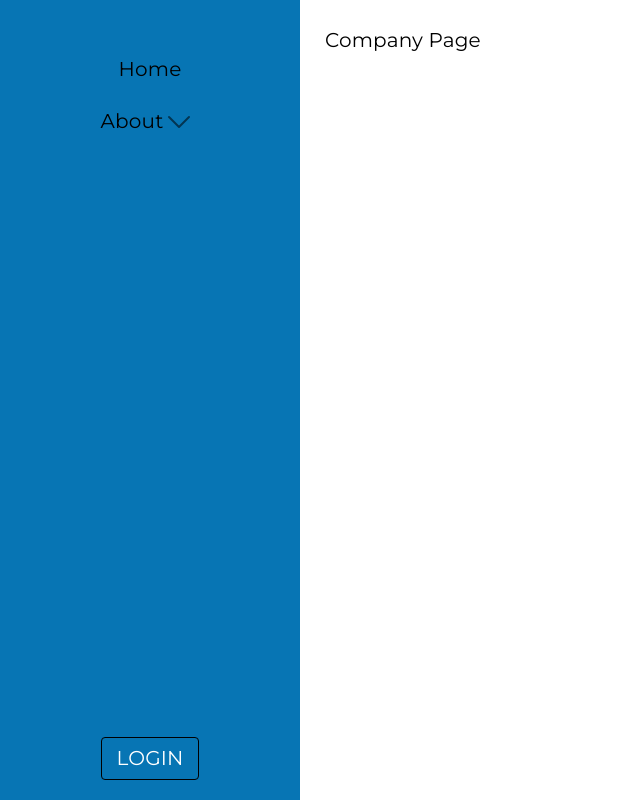
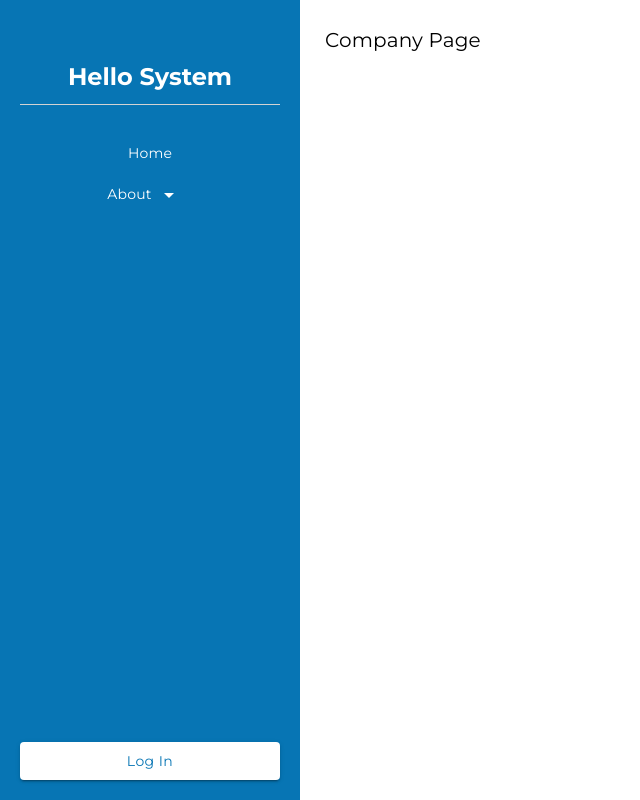
Before and after one commit to VengerAlex/test-project, a React (Vite) app: page /about/company in a window 1280 px wide. Shown: the whole page, without its empty margins (0-640 px from the left). Built offline with nearby package versions, Linux system fonts and the light colour scheme.

Commit message:
restyle Sidebar

```diff
--- a/src/components/UI/Footer/index.tsx
+++ /dev/null
@@ -1,32 +0,0 @@
-import { Box, Button, Typography } from '@mui/material'
-import { useContext } from 'react'
-import { AuthContext } from '@components/Contexts/AuthContext'
-import { Link } from 'react-router-dom'
-import { ROUTES } from '@utils/constants'
-
-export const Footer = () => {
-  const { user, logout } = useContext(AuthContext)
-
-  return (
-    <Box sx={{ marginTop: 'auto' }}>
-      {user ? (
-        <Button
-          onClick={logout}
-          variant='outlined'
-          color='inherit'
-        >
-          <Typography sx={{ color: '#fff' }}>Log Out</Typography>
-        </Button>
-      ) : (
-        <Link to={ROUTES.SIGN_IN}>
-          <Button
-            variant='outlined'
-            color='inherit'
-          >
-            <Typography sx={{ color: '#fff' }}>Login</Typography>
-          </Button>
-        </Link>
-      )}
-    </Box>
-  )
-}
--- a/src/components/UI/Menu/DropDownItem.tsx
+++ /dev/null
@@ -1,44 +0,0 @@
-import {useState} from 'react'
-import {
-  Box, Typography, ListItem, ListItemIcon, ListItemButton
-} from '@mui/material'
-import {Link, useLocation} from 'react-router-dom'
-import {MenuItemTS} from '@utils/types'
-import { CaretUp, CaretDown } from 'phosphor-react'
-
-interface DropDownItemProps {
-  item: MenuItemTS
-}
-
-export const DropDownItem = ({item}: DropDownItemProps) => {
-  const {pathname} = useLocation()
-  const [isDropDownOpen, setIsDropDownOpen] = useState(false)
-
-  const currentIcon = isDropDownOpen ? <CaretUp size={32} /> : <CaretDown size={32} />
-  const isActivePage = pathname === item.href
-
-  if (item.items) {
-    return (
-      <Box>
-        <ListItemButton
-          onClick={() => setIsDropDownOpen(!isDropDownOpen)}>
-          {item.label}
-          <ListItemIcon>
-            {currentIcon}
-          </ListItemIcon>
-        </ListItemButton>
-        {isDropDownOpen && item.items.map((child, index) =>
-          <ListItem key={index}>
-            <DropDownItem item={child} />
-          </ListItem>
-        )}
-      </Box>
-    )
-  } else {
-    return (
-      <Link to={item.href || '#'}>
-        <Typography sx={{color: isActivePage ? 'red' : ''}}>{item.label}</Typography>
-      </Link>
-    )
-  }
-}
--- a/src/components/UI/Menu/index.tsx
+++ /dev/null
@@ -1,25 +0,0 @@
-import { MenuItem } from '@mui/material'
-import { MenuWrapper, SMenuList } from '@ui/styles'
-import { DropDownItem } from '@ui/Menu/DropDownItem'
-import menuData from '@data/menu/index.json'
-
-const Menu = () => {
-  const { items } = menuData
-
-  return (
-    <MenuWrapper>
-      <SMenuList>
-        {items.map((item, index) => (
-          <MenuItem
-            component='ul'
-            key={index}
-          >
-            <DropDownItem item={item} />
-          </MenuItem>
-        ))}
-      </SMenuList>
-    </MenuWrapper>
-  )
-}
-
-export default Menu
--- /dev/null
+++ b/src/components/UI/Sidebar/Footer/index.tsx
@@ -0,0 +1,40 @@
+import { Box, Button } from '@mui/material'
+import { useContext } from 'react'
+import { AuthContext } from '@components/Contexts/AuthContext'
+import { Link } from 'react-router-dom'
+import { ROUTES } from '@utils/constants'
+import styled from '@emotion/styled'
+
+const PrimaryButton = styled(Button)`
+  width: 100%;
+  font-size: 14px;
+  padding: 7px 10px;
+  text-transform: none;
+  color: #0775b4;
+  background-color: white;
+
+  :hover {
+    background-color: whitesmoke;
+  }
+`
+
+export const Footer = () => {
+  const { user, logout } = useContext(AuthContext)
+
+  return (
+    <Box sx={{ marginTop: 'auto', width: '100%' }}>
+      {user ? (
+        <PrimaryButton
+          onClick={logout}
+          variant='contained'
+        >
+          Log Out
+        </PrimaryButton>
+      ) : (
+        <Link to={ROUTES.SIGN_IN}>
+          <PrimaryButton variant='contained'>Log In</PrimaryButton>
+        </Link>
+      )}
+    </Box>
+  )
+}
--- /dev/null
+++ b/src/components/UI/Sidebar/Header/UserCard.tsx
@@ -0,0 +1,42 @@
+import { AuthContext } from '@components/Contexts/AuthContext'
+import styled from '@emotion/styled'
+import { Typography } from '@mui/material'
+import { Box } from '@mui/system'
+import { useContext } from 'react'
+
+const SUserCard = styled(Box)`
+  width: 100%;
+  border-top: 1px solid lightgray;
+  display: flex;
+  gap: 15px;
+  align-items: center;
+  justify-content: center;
+  padding: 20px 0;
+`
+const UserIcon = styled(Box)`
+  width: 50px;
+  height: 50px;
+  border-radius: 50%;
+  display: flex;
+  align-items: center;
+  justify-content: center;
+  background-color: white;
+  font-size: 32px;
+  font-weight: bold;
+  color: #0775b4;
+`
+const UserName = styled(Typography)`
+  font-size: 18px;
+  color: white;
+`
+
+export const UserCard = () => {
+  const { user } = useContext(AuthContext)
+
+  return user ? (
+    <SUserCard>
+      <UserIcon>{user?.username.substring(0, 1)}</UserIcon>
+      <UserName variant='h5'>{user?.username}</UserName>
+    </SUserCard>
+  ) : null
+}
--- /dev/null
+++ b/src/components/UI/Sidebar/Header/index.tsx
@@ -0,0 +1,18 @@
+import styled from '@emotion/styled'
+import { Box, Typography } from '@mui/material'
+import { UserCard } from './UserCard'
+
+const Title = styled(Typography)`
+  color: white;
+  font-size: 24px;
+  padding: 30px 0 0;
+`
+
+export const Header = () => {
+  return (
+    <Box sx={{ width: '100%' }}>
+      <Title variant='h3'>Hello System</Title>
+      <UserCard />
+    </Box>
+  )
+}
--- /dev/null
+++ b/src/components/UI/Sidebar/Menu/DropDownItem.tsx
@@ -0,0 +1,78 @@
+import { useState } from 'react'
+import { Box, ListItem, ListItemIcon, ListItemButton } from '@mui/material'
+import { Link, useLocation } from 'react-router-dom'
+import { MenuItemTS } from '@utils/types'
+import styled from '@emotion/styled'
+import { ArrowDropDown, ArrowDropUp } from '@mui/icons-material'
+
+interface DropDownItemProps {
+  item: MenuItemTS
+}
+
+const ListWrapper = styled(Box)`
+  width: 100%;
+`
+const SListItemButton = styled(ListItemButton)`
+  width: 100%;
+  display: flex;
+  justify-content: center;
+  gap: 5px;
+  font-size: 14px;
+  color: white;
+  padding: 5px 10px;
+
+  svg {
+    fill: white;
+  }
+`
+const SListItem = styled(ListItem)`
+  width: 100%;
+
+  display: flex;
+  justify-content: center;
+  padding: 0;
+  margin: 0;
+`
+const Item = styled(Box)`
+  display: flex;
+  justify-content: center;
+  width: 100%;
+  padding: 5px 10px;
+  border-radius: 6px;
+
+  a {
+    font-size: 14px;
+    color: white;
+  }
+`
+
+export const DropDownItem = ({ item }: DropDownItemProps) => {
+  const { pathname } = useLocation()
+  const [isDropDownOpen, setIsDropDownOpen] = useState(false)
+
+  const currentIcon = isDropDownOpen ? <ArrowDropUp /> : <ArrowDropDown />
+  const isActivePage = pathname === item.href
+
+  if (item.items) {
+    return (
+      <ListWrapper>
+        <SListItemButton onClick={() => setIsDropDownOpen(!isDropDownOpen)}>
+          {item.label}
+          <ListItemIcon>{currentIcon}</ListItemIcon>
+        </SListItemButton>
+        {isDropDownOpen &&
+          item.items.map((child, index) => (
+            <SListItem key={index}>
+              <DropDownItem item={child} />
+            </SListItem>
+          ))}
+      </ListWrapper>
+    )
+  } else {
+    return (
+      <Item sx={isActivePage ? { backgroundColor: 'rgba(255, 255, 255, 0.2)' } : {}}>
+        <Link to={item.href || '#'}>{item.label}</Link>
+      </Item>
+    )
+  }
+}
--- /dev/null
+++ b/src/components/UI/Sidebar/Menu/index.tsx
@@ -0,0 +1,65 @@
+import { Box, MenuItem, MenuList } from '@mui/material'
+import { DropDownItem } from '@components/UI/Sidebar/Menu/DropDownItem'
+import styled from '@emotion/styled'
+
+const menuData = {
+  items: [
+    {
+      label: 'Home',
+      href: '/',
+    },
+    {
+      label: 'About',
+      items: [
+        {
+          label: 'Company',
+          href: '/about/company',
+        },
+        {
+          label: 'Team',
+          href: '/about/main-team',
+        },
+      ],
+    },
+  ],
+}
+
+const MenuWrapper = styled(Box)`
+  width: 100%;
+  display: flex;
+  flex-direction: column;
+  align-items: center;
+  border-top: 1px solid lightgray;
+  padding: 20px 0;
+`
+const SMenuList = styled(MenuList)`
+  width: 100%;
+  display: flex;
+  flex-direction: column;
+  align-items: center;
+  border-radius: 6px;
+`
+const SMenuItem = styled(MenuItem)`
+  width: 100%;
+  padding: 0;
+  margin: 0;
+`
+
+export const Menu = () => {
+  const { items } = menuData
+
+  return (
+    <MenuWrapper>
+      <SMenuList>
+        {items.map((item, index) => (
+          <SMenuItem
+            component='ul'
+            key={index}
+          >
+            <DropDownItem item={item} />
+          </SMenuItem>
+        ))}
+      </SMenuList>
+    </MenuWrapper>
+  )
+}
--- a/src/components/UI/Sidebar/index.tsx
+++ b/src/components/UI/Sidebar/index.tsx
@@ -1,8 +1,7 @@
-import { useContext } from 'react'
-import { Box, styled, Typography } from '@mui/material'
-import Menu from '@ui/Menu'
-import { AuthContext } from '@components/Contexts/AuthContext'
-import { Footer } from '@ui/Footer'
+import { Box, styled } from '@mui/material'
+import { Menu } from '@components/UI/Sidebar/Menu'
+import { Footer } from '@components/UI/Sidebar/Footer'
+import { Header } from '@components/UI/Sidebar/Header'
 
 const SSidebar = styled(Box)`
   width: 300px;
@@ -16,16 +15,9 @@ const SSidebar = styled(Box)`
 `
 
 const Sidebar = () => {
-  const { user } = useContext(AuthContext)
-
   return (
     <SSidebar>
-      <Typography
-        sx={{ color: '#fff' }}
-        variant='h3'
-      >
-        {user?.username }
-      </Typography>
+      <Header />
       <Menu />
       <Footer />
     </SSidebar>
```
